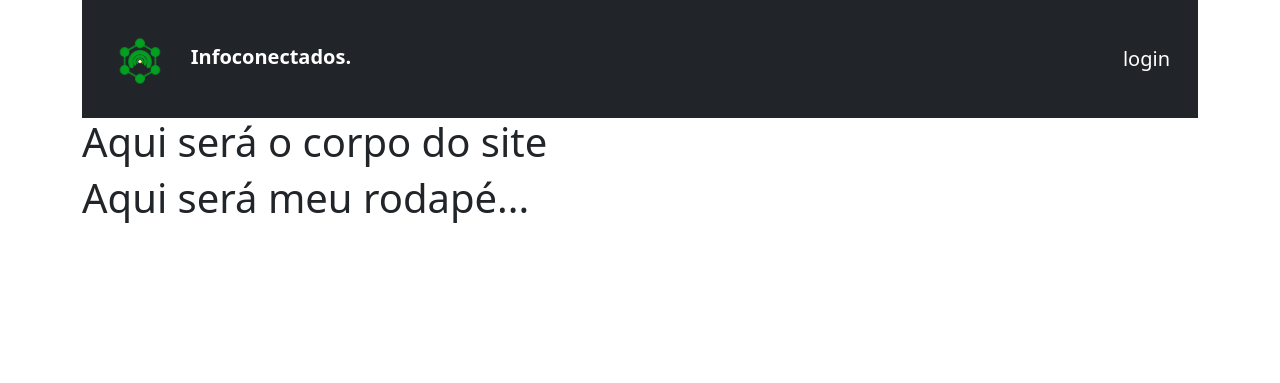
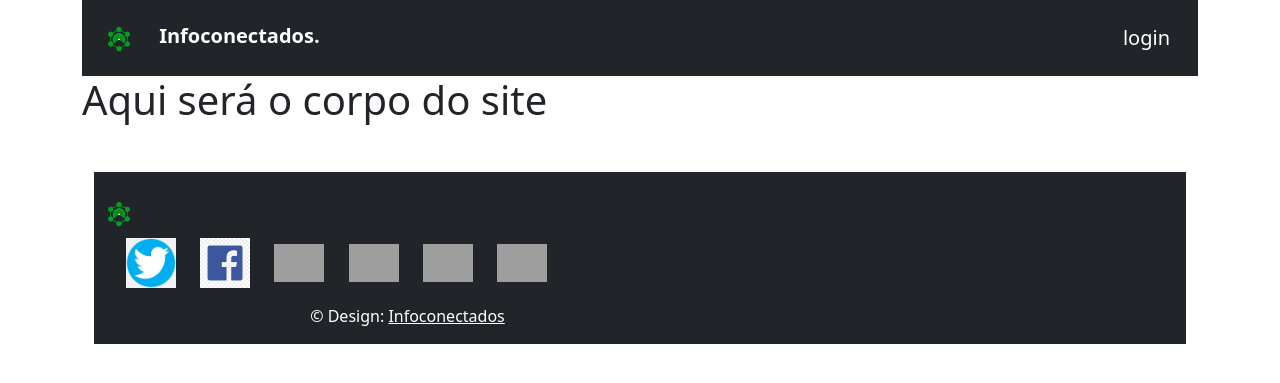
Before and after one commit to ReinaldMendes/InfoconectadosPhp, a PHP site: page / in a window 1280 px wide. Shown: the top 383 px of the page. Run offline with PHP 8.4, Linux system fonts and the light colour scheme; grey boxes are pictures that could not be loaded.

Commit message:
Commit novo

```diff
--- a/adm/inc/footer.inc.php
+++ b/adm/inc/footer.inc.php
@@ -1,8 +1,36 @@
-<footer>
-    <h1>Aqui será meu rodapé...</h1>
- </foter>
- <script type ="text/javascript" src="js/jquery-3.7.1.min.js"> </script>
- <script type ="text/javascript" src="js/bootstrap.min.js"> </script>
- </div>
+<style>
+  .small-image {
+    max-width: 50px; /* Alterado para um tamanho mais adequado */
+    height: auto; /* Mantenha a proporção da imagem */
+    margin-right: 10px; /* Adicionado um espaçamento entre a imagem e as redes sociais */
+  }
+  .social li {
+    display: inline;
+    margin-right: 10px; /* Espaçamento entre os ícones das redes sociais */
+  }
+</style>
+<div class="container">
+  <footer id="footer" class="py-3 mt-5 bg-dark text-white">
+    <div class="row">
+      <div class="col-12 col-md-6">
+        <img src="img/logo.png" class="img-fluid small-image" alt="Logo Infoconectados">
+        <ul class="social">
+          <li><a href="https://www.twitter.com/reinaldmendes"><img src="img/twitter.png" alt="Twitter" class="small-image"></a></li>
+          <li><a href="https://www.facebook.com/ReinaldMendes18"><img src="img/facebook.png" alt="Facebook" class="small-image"></a></li>
+          <li><a href="http://www.instagram.com/reinaldmendes"><img src="img/instagram.png" alt="Instagram" class="small-image"></a></li>
+          <li><a href="https://www.github.com/reinaldmendes"><img src="img/github.png" alt="GitHub" class="small-image"></a></li>
+          <li><a href="http://lattes.cnpq.br/4852567676685113"><img src="img/lattes.png" alt="Lattes" class="small-image"></a></li>
+          <li><a href="https://www.linkedin.com/in/reinald-mendes-b712b9182/"><img src="img/linkedin.png" alt="Linkedin" class="small-image"></a></li>
+        </ul>
+      </div>
+      <div class="col-12 col-md-7 text-center text-md-right">
+        <p class="mb-0">&copy; Design: <a href="index.php" class="text-white">Infoconectados</a></p>
+      </div>
+    </div>
+  </footer>
+
+<script type ="text/javascript" src="js/jquery-3.7.1.min.js"> </script>
+<script type ="text/javascript" src="js/bootstrap.min.js"> </script>
+</div>
 </body>
 </html>
```
Also changed, not shown: adm/img/facebook.png (added), adm/img/twitter.png (added).
